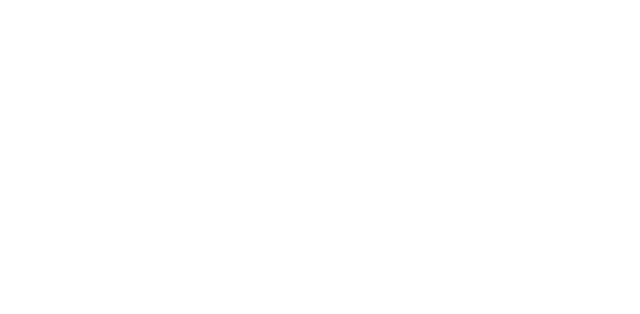
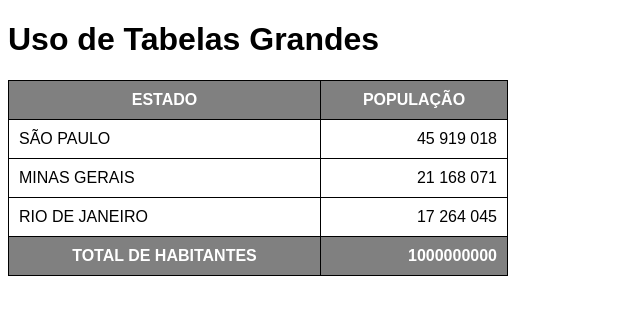
Before and after one commit to henriquelacerda313/html-css, a plain HTML site: page ex023/tabela01.html in a window 1280 px wide. Shown: the whole page, without its empty margins (0-640 px from the left). Drawn offline with Linux system fonts and the light colour scheme.

Commit message:
atualizei ex tabelas

```diff
--- a/ex023/tabela01.html
+++ b/ex023/tabela01.html
@@ -4,8 +4,93 @@
     <meta charset="UTF-8">
     <meta name="viewport" content="width=device-width, initial-scale=1.0">
     <title>teste tabela</title>
+    <style>
+        body {
+            font-family:Arial, Helvetica, sans-serif;
+        }
+
+        table {
+
+            width: 500px;
+            border-collapse: collapse;
+        }
+
+        td, th {
+
+            border: 1px solid black;
+            padding: 10px;
+        }
+
+        thead, tfoot {
+            background-color: gray;
+            color: white;
+        }
+
+        td.num {
+            text-align: right;
+        }
+    </style>
 </head>
 <body>
 
+    <h1>Uso de Tabelas Grandes</h1>
+
+<table>
+
+<thead>
+
+    <tr>
+        <th>
+            ESTADO
+        </th>
+        <th>
+            POPULAÇÃO
+        </th>
+    </tr>
+
+</thead>
+
+<tbody>
+
+    <tr>
+        <td>
+            SÃO PAULO
+        </td>
+        <td class="num">45 919 018</td>
+    </tr>
+
+    <tr>
+        <td>MINAS GERAIS</td>
+        <td class="num">21 168 071</td>
+    </tr>
+
+    <tr>
+        <td>RIO DE JANEIRO</td>
+        <td class="num">17 264 045</td>
+    </tr>
+
+</tbody>
+
+<tfoot>
+
+    <tr>
+        <th>TOTAL DE HABITANTES</th>
+        <td class="num"><strong>1000000000</strong></td>
+    </tr>
+
+</tfoot>
+
+
+
+</table>
+
+
+
+
+
+
+
+
+
 </body>
 </html>
```
